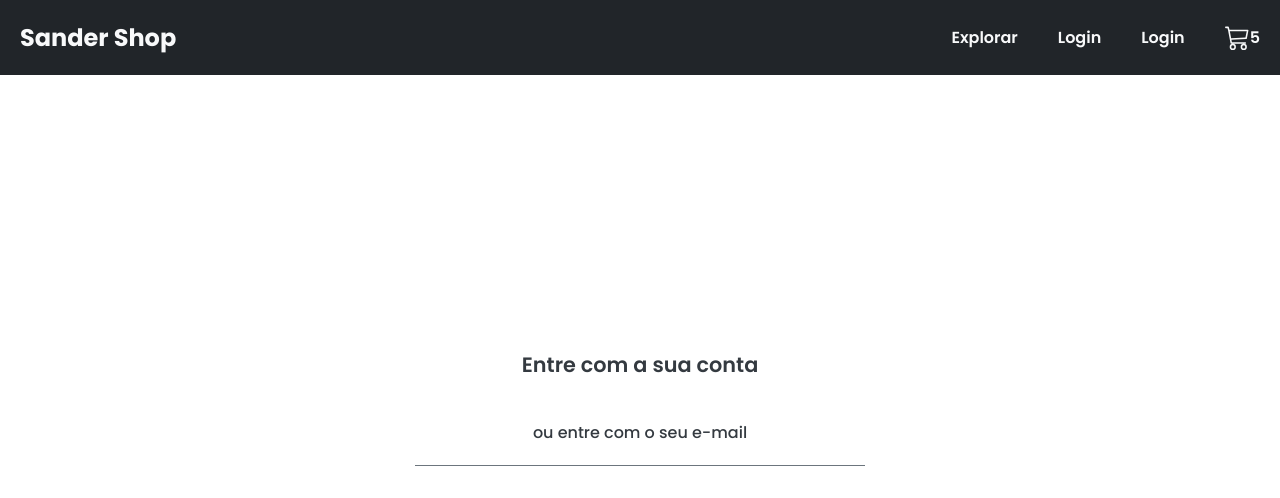
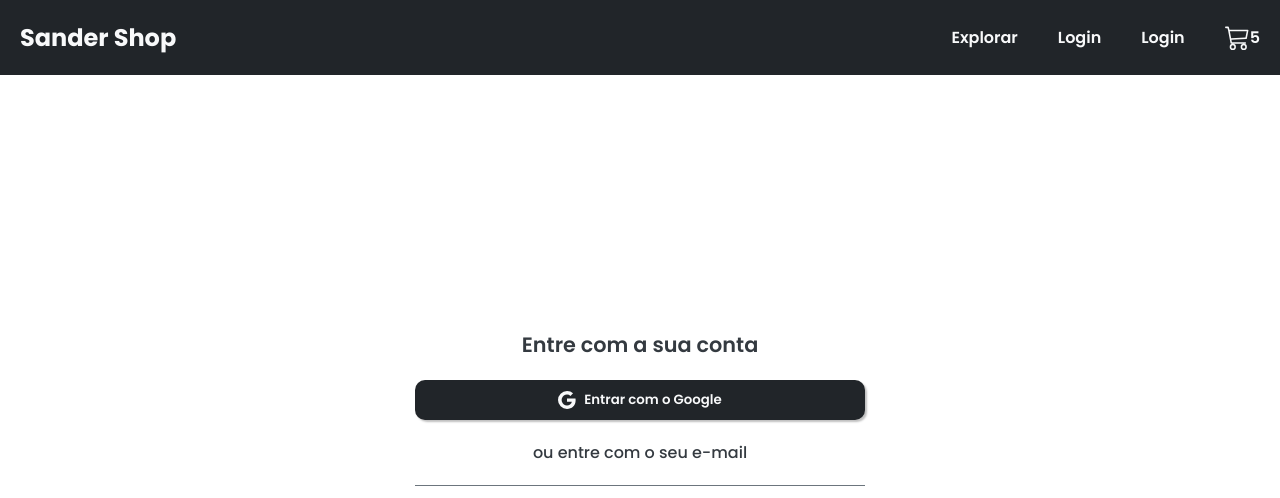
Before and after one commit to alex01sander/Ecommerce, a React (Create React App) app: page /login in a window 1280 px wide. Shown: the top 498 px of the page. Built offline with nearby package versions, Linux system fonts and the light colour scheme; no server answers.

Commit message:
feat: add Custom Button Cpmponent

```diff
--- /dev/null
+++ b/src/components/custom-button/custom-button.component.tsx
@@ -0,0 +1,20 @@
+import React, { FunctionComponent, ButtonHTMLAttributes } from 'react'
+
+import { CustomButtonContainer, IconContainer } from './custom-button.styles'
+
+interface CustomButtonProps extends ButtonHTMLAttributes<HTMLButtonElement>{
+    startIcon?:React.ReactNode
+    children?: React.ReactNode
+  }
+
+const CustomButton:FunctionComponent<CustomButtonProps> = ({ children, startIcon, ...res }) => {
+  return (
+
+    <CustomButtonContainer {...res}>
+        {startIcon && <IconContainer>{startIcon}</IconContainer> }
+        {children}</CustomButtonContainer>
+
+  )
+}
+
+export default CustomButton
--- /dev/null
+++ b/src/components/custom-button/custom-button.styles.ts
@@ -0,0 +1,31 @@
+import styled from 'styled-components'
+import Colors from '../themes/theme.colors'
+
+export const CustomButtonContainer = styled.button`
+  width: 100%;
+  background-color: ${Colors.background.dark};
+  color: ${Colors.text.white};
+  display: flex;
+  align-items: center;
+  justify-content: center;
+  border-radius: 10px;
+  box-shadow: 2px 2px 2px rgba(0, 0, 0, 0.25);
+  border: none;
+  padding-top: 10px;
+  padding-bottom: 10px;
+  padding-right: 15px;
+  padding-left: 15px;
+  font-weight: 600;
+  transition: all 0.5s ease;
+  &:hover {
+    cursor: pointer;
+    background-color: #000000;
+  }
+`
+
+export const IconContainer = styled.div`
+  margin-right: 8px;
+  height: 100%;
+  display: flex;
+  align-items: center;
+`
--- a/src/components/pages/login/login.page.tsx
+++ b/src/components/pages/login/login.page.tsx
@@ -1,6 +1,7 @@
+import CustomButton from '../../custom-button/custom-button.component'
 import Header from '../../header/header.components'
 import { LoginContainer, LoginContent, LoginHeadline, LoginInputContainer, LoginSubtitle } from './login.styles'
-
+import { BsGoogle } from 'react-icons/bs'
 const LoginPage = () => {
   return (
     <>
@@ -10,7 +11,7 @@
             <LoginContent>
                 <LoginHeadline>Entre com a sua conta</LoginHeadline>
 
-                {/* button */}
+                <CustomButton startIcon={<BsGoogle size={18}/>}>Entrar com o Google</CustomButton>
 
                 <LoginSubtitle>ou entre com o seu e-mail</LoginSubtitle>
 
```
